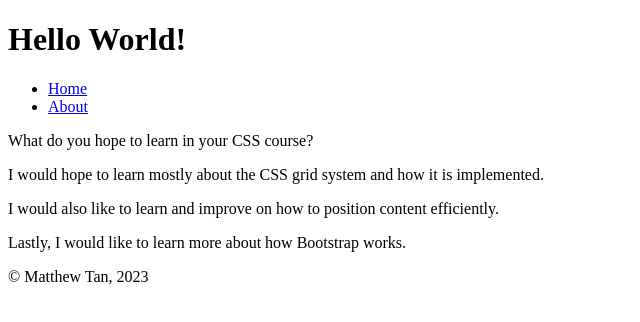
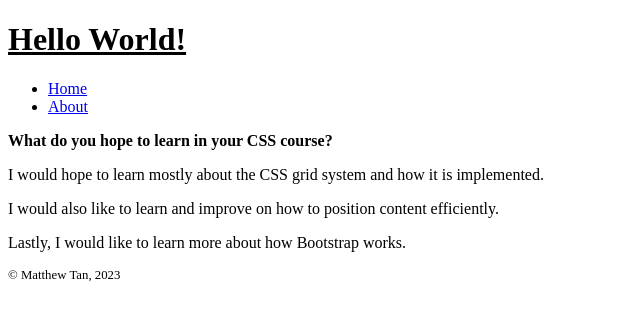
Before and after one commit to mattbzca/COMP001B.Assignment1, a plain HTML site: page index.html in a window 1280 px wide. Shown: the whole page, without its empty margins (0-640 px from the left). Drawn offline with Linux system fonts and the light colour scheme.

Commit message:
Finished main.css

```diff
--- a/index.html
+++ b/index.html
@@ -14,10 +14,10 @@
             <li><a href="about.html">About</a></li>
         </ul>
     </nav>
-    <p>What do you hope to learn in your CSS course?</p>
+    <p class="bold">What do you hope to learn in your CSS course?</p>
     <p>I would hope to learn mostly about the CSS grid system and how it is implemented.</p>
     <p>I would also like to learn and improve on how to position content efficiently.</p>
     <p>Lastly, I would like to learn more about how Bootstrap works.</p>
-    <p>© Matthew Tan, 2023</p>
+    <p id="copyright">© Matthew Tan, 2023</p>
 </body>
 </html>
--- a/main.css
+++ b/main.css
@@ -0,0 +1,16 @@
+h1 {
+    text-decoration: underline;
+}
+.bold {
+    font-weight: bold;
+}
+#copyright {
+    font-size: 80%;
+}
+.image {
+    border: 4px solid black;
+    padding: 10px;
+    margin:1.5%;
+    height: auto;
+    width: 200px;
+}
```
